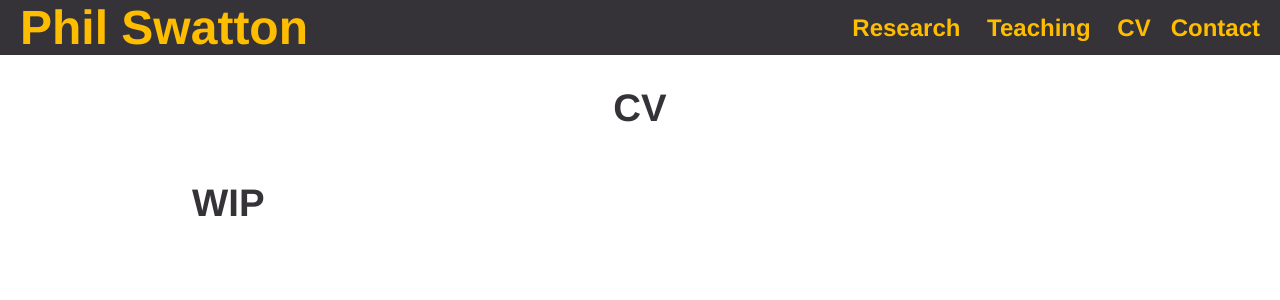
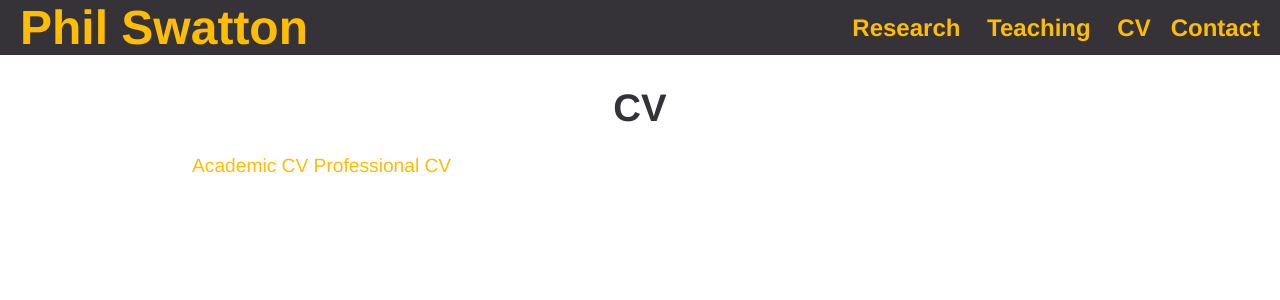
Before and after one commit to philswatton/philswatton.github.io, a Jekyll site: the page built from cv/index.html, in a window 1280 px wide. Shown: the top 300 px of the page. Built offline with Jekyll 4.4.1, drawn with Linux system fonts in a browser that asks for light colours.

Commit message:
Update index.html

```diff
--- a/cv/index.html
+++ b/cv/index.html
@@ -2,6 +2,5 @@
 layout: default
 title: CV
 ---
-<div>
-	<h1>WIP</h1>
-</div>
+<a href="/cv/academic">Academic CV</a>
+<a href="/cv/professional">Professional CV</a>
```
